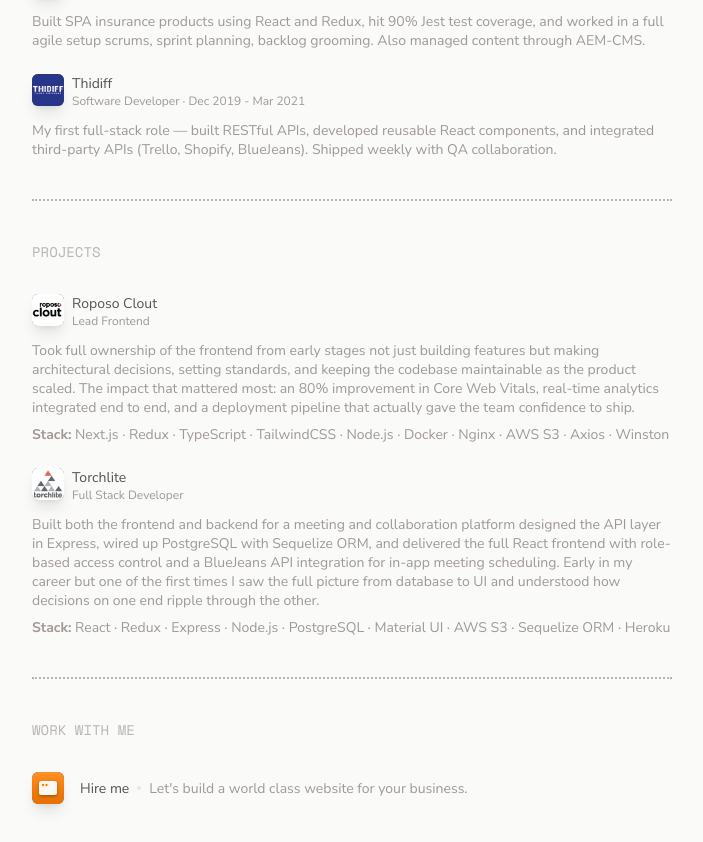
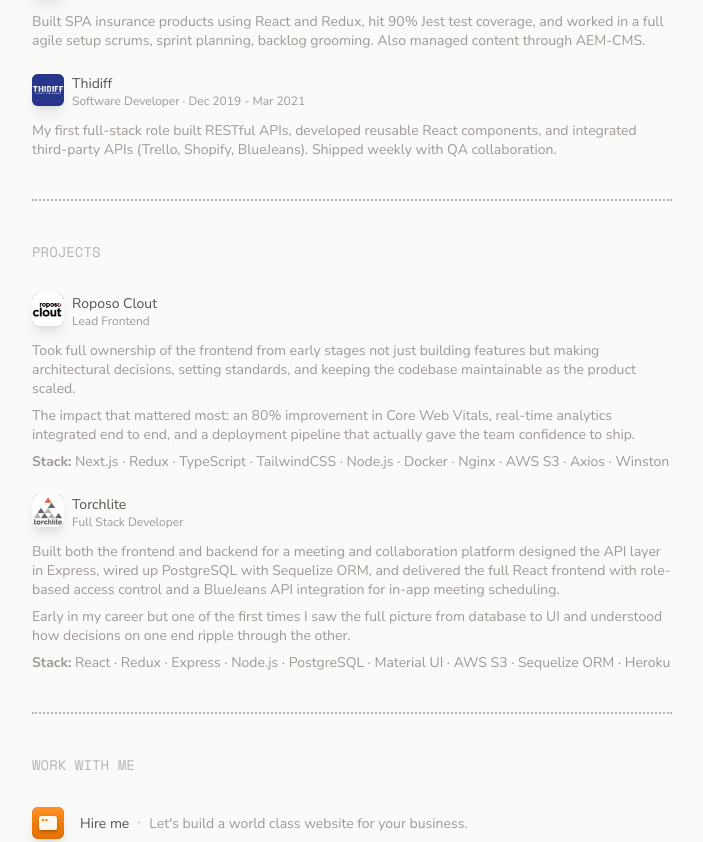
Before and after one commit to rynsahu/aryansahu.com, a React (Vite) app: page / in a window 1280 px wide. Shown: the part 696-1538 px from the top of the page, without its empty margins (288-991 px from the left). Built offline with nearby package versions, Linux system fonts and the light colour scheme; a web font is replaced by a local one.

Commit message:
small fixes

```diff
--- a/src/pages/Home/index.tsx
+++ b/src/pages/Home/index.tsx
@@ -25,8 +25,7 @@ export default function Home() {
                    When I'm not at my desk, I'm usually reading about AI, tinkering with LLMs, or thinking about frontend architecture problems I didn't ask for.
                 </p>
                 <p>
-                    Currently exploring new opportunities. If you're building something ambitious, I'd love to
-                    <Link to="https://drive.google.com/file/d/19WE5z87FSaUzhyZCCcRBgiPe-JOP1oOT/view?usp=sharing" target="_blank" className="color-primary underline"> talk</Link>.
+                    Currently exploring new opportunities. If you're building something ambitious, I'd love to <Link to="https://drive.google.com/file/d/19WE5z87FSaUzhyZCCcRBgiPe-JOP1oOT/view?usp=sharing" target="_blank" className="color-primary underline">talk</Link>.
                 </p>
             </Paragraph>
 
@@ -39,7 +38,7 @@ export default function Home() {
                         heading='Glance'
                         subHeading='SDE 2 → SDE 3 · Jul 2022 - Present'
                         icon={glanceIcon}
-                        text={'Grew from building features to owning the entire frontend of Roposo Clout — architecture, performance, code review and team. Pushed an 80% improvement in Core Web Vitals, set up CI/CD with security checks, and mentored juniors while keeping the product moving.'}
+                        text={'Grew from building features to owning the entire frontend of Roposo Clout architecture, performance, code review and team. Pushed an 80% improvement in Core Web Vitals, set up CI/CD with security checks, and mentored juniors while keeping the product moving.'}
                     />
                     <InfoCard
                         direction="col"
@@ -53,7 +52,7 @@ export default function Home() {
                         heading='Thidiff'
                         subHeading='Software Developer · Dec 2019 - Mar 2021'
                         icon={thidiffIcon}
-                        text={'My first full-stack role — built RESTful APIs, developed reusable React components, and integrated third-party APIs (Trello, Shopify, BlueJeans). Shipped weekly with QA collaboration.'}
+                        text={'My first full-stack role built RESTful APIs, developed reusable React components, and integrated third-party APIs (Trello, Shopify, BlueJeans). Shipped weekly with QA collaboration.'}
                     />
                 </div>
             </BlockContent>
@@ -71,8 +70,10 @@ export default function Home() {
                             <div className="flex flex-col gap-2">
                                 <p>
                                     Took full ownership of the frontend from early stages not just building features but making architectural decisions,
-                                    setting standards, and keeping the codebase maintainable as the product scaled. The impact that mattered most: an 80%
-                                    improvement in Core Web Vitals, real-time analytics integrated end to end, and a deployment pipeline that actually gave
+                                    setting standards, and keeping the codebase maintainable as the product scaled.
+                                </p>
+                                <p>
+                                    The impact that mattered most: an 80% improvement in Core Web Vitals, real-time analytics integrated end to end, and a deployment pipeline that actually gave
                                     the team confidence to ship.
                                 </p>
                                 <p>
@@ -91,10 +92,12 @@ export default function Home() {
                                 <p>
                                     Built both the frontend and backend for a meeting and collaboration platform designed the API layer in Express,
                                     wired up PostgreSQL with Sequelize ORM, and delivered the full React frontend with role-based access control and a
-                                    BlueJeans API integration for in-app meeting scheduling. Early in my career but one of the first times I saw the
-                                    full picture from database to UI and understood how decisions on one end ripple through the other.
+                                    BlueJeans API integration for in-app meeting scheduling.
                                 </p>
-
+                                <p>
+                                    Early in my career but one of the first times I saw the full picture from database to UI and understood
+                                    how decisions on one end ripple through the other.
+                                </p>
                                 <p>
                                     <b>Stack:</b> React · Redux · Express · Node.js · PostgreSQL · Material UI · AWS S3 · Sequelize ORM · Heroku
                                 </p>
```
